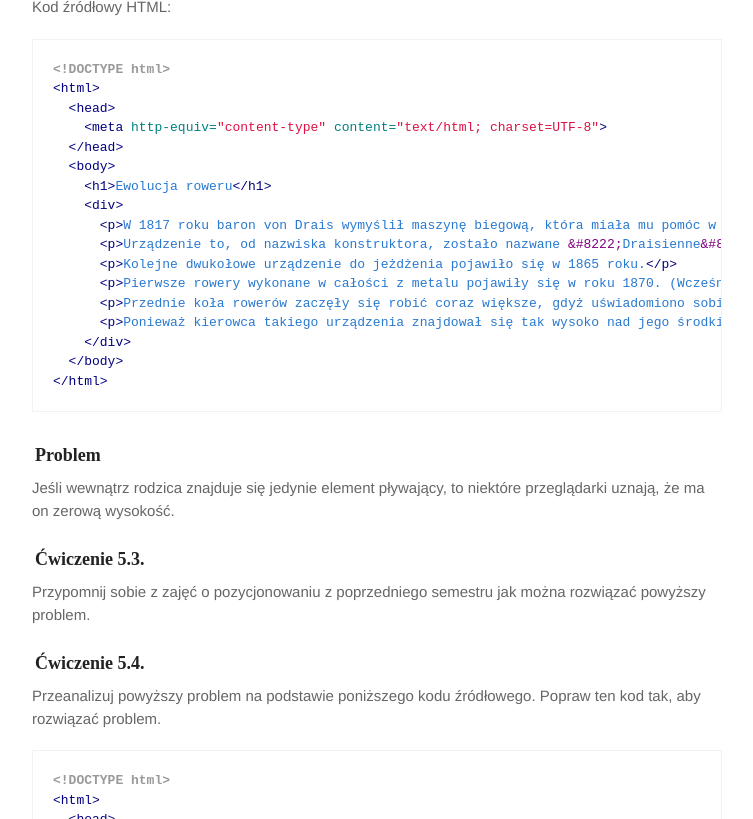
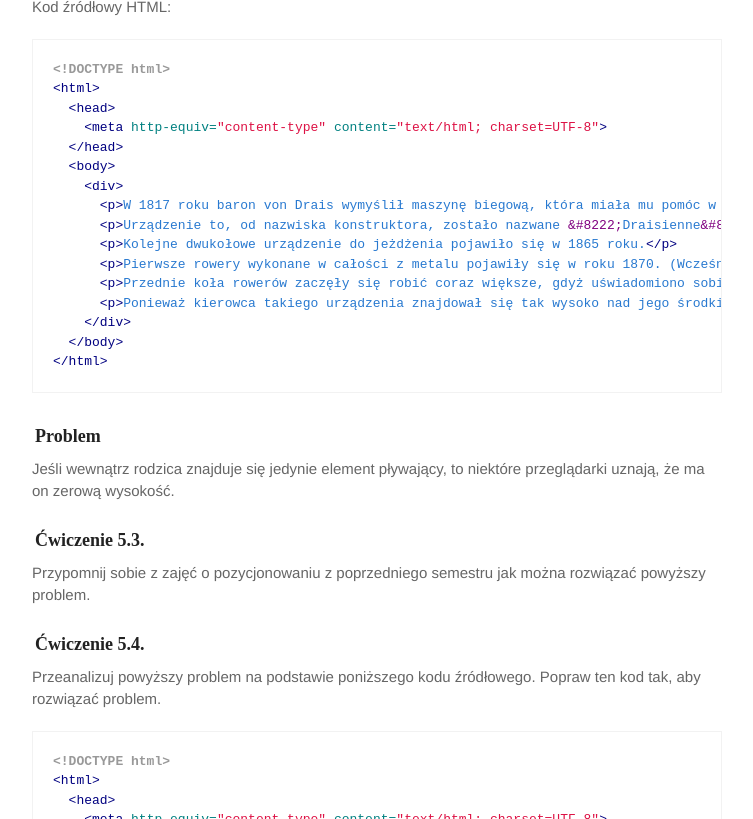
Before and after one commit to marcin-szczepanski/TWE, a Jekyll site: the page built from zajecia/1B/zaj03.md, in a window 1280 px wide and 900 px high, scrolled down 3932 px, cut to the strip 81-900 px from the top of the window. Shown: the whole strip, without its empty margins (263-1016 px from the left). Built offline with Jekyll 4.4.1, drawn with Linux system fonts in a browser that asks for light colours; some web fonts are replaced.

Commit message:
Update zaj03

```diff
--- a/zajecia/1B/zaj03.md
+++ b/zajecia/1B/zaj03.md
@@ -127,7 +127,6 @@ Kod źródłowy HTML:
     <meta http-equiv="content-type" content="text/html; charset=UTF-8">
   </head>
   <body>
-    <h1>Ewolucja roweru</h1>
     <div>
       <p>W 1817 roku baron von Drais wymyślił maszynę biegową, która miała mu pomóc w szybszym poruszaniu się po ogrodach królewskich.</p>
       <p>Urządzenie to, od nazwiska konstruktora, zostało nazwane &#8222;Draisienne&#8221; (drezyną). Było wykonane w całości z drewna. Nie cieszyło się ono długą popularnością i stanowiło raczej chwilowy krzyk mody.</p>
```
